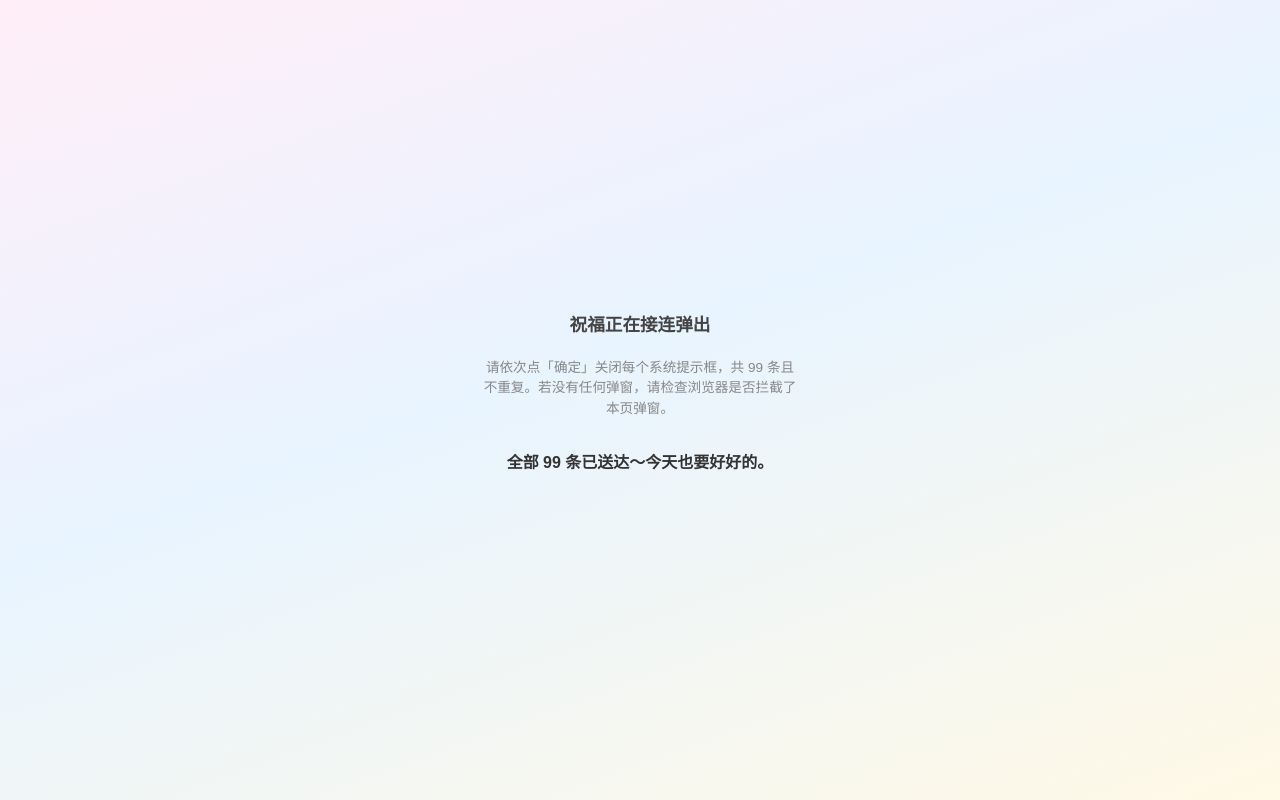
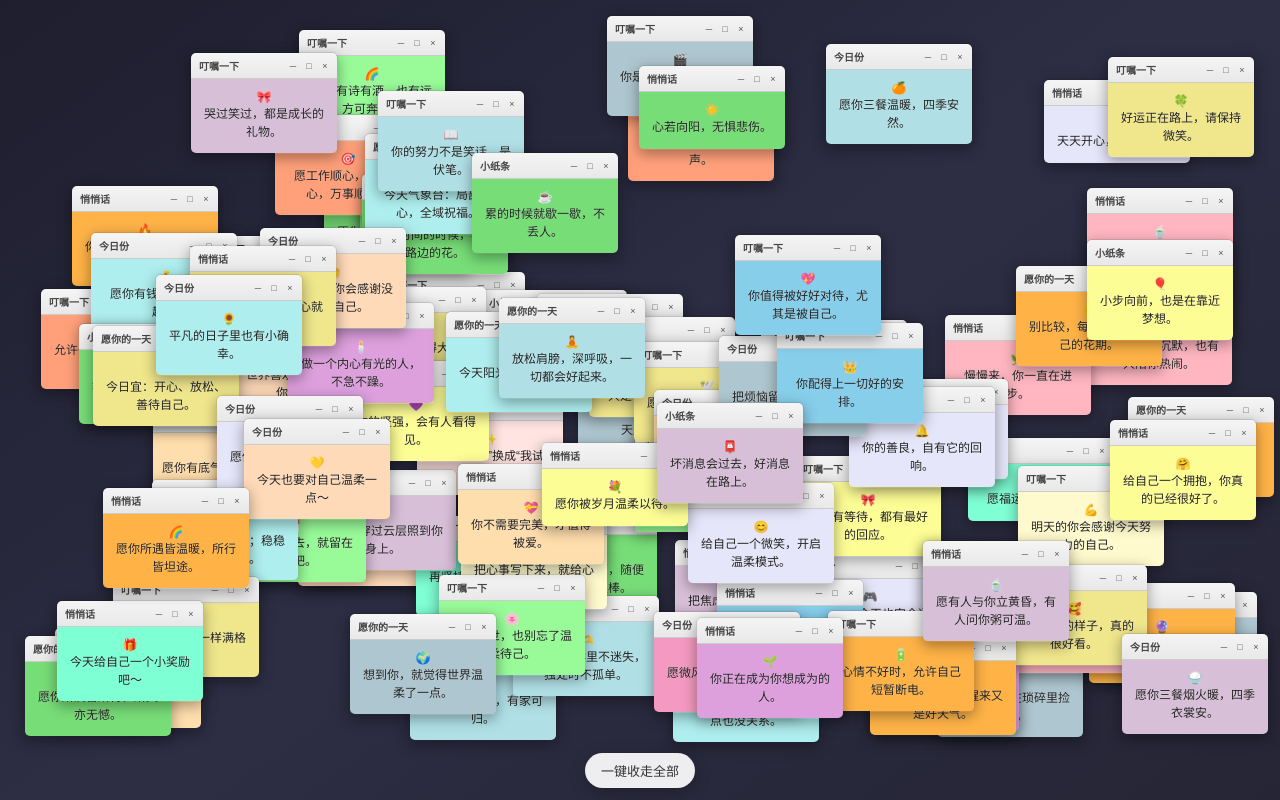
Before and after one commit to qinghuan406/qh, a plain HTML site: page index.html in a window 1280 px wide. Drawn offline with Linux system fonts and the light colour scheme.

Commit message:
Update index.html

```diff
--- a/index.html
+++ b/index.html
@@ -3,31 +3,128 @@
 <head>
   <meta charset="UTF-8" />
   <meta name="viewport" content="width=device-width, initial-scale=1, maximum-scale=1, user-scalable=no" />
-  <title>祝福连弹</title>
+  <title>愿你的一天</title>
   <style>
     * { box-sizing: border-box; }
-    body {
+    html, body {
       margin: 0;
-      min-height: 100vh;
-      font-family: "PingFang SC", "Microsoft YaHei", sans-serif;
-      background: linear-gradient(160deg, #ffeef8 0%, #e8f4ff 45%, #fff9e6 100%);
+      height: 100%;
+      overflow: hidden;
+      font-family: "PingFang SC", "Microsoft YaHei", "SimHei", sans-serif;
+      background: #2b2b2b;
+      touch-action: manipulation;
+    }
+    #stage {
+      position: fixed;
+      inset: 0;
+      overflow: hidden;
+      background: linear-gradient(145deg, #1e1e2e 0%, #2d2d44 50%, #252535 100%);
+    }
+    .mini-win {
+      position: absolute;
+      width: 148px;
+      max-width: 42vw;
+      border-radius: 6px;
+      border: 1px solid rgba(0, 0, 0, 0.18);
+      box-shadow:
+        0 4px 14px rgba(0, 0, 0, 0.35),
+        0 0 0 1px rgba(255, 255, 255, 0.06) inset;
+      overflow: hidden;
+      opacity: 0;
+      transform: scale(0.85);
+      animation: winIn 0.22s ease forwards;
+    }
+    @keyframes winIn {
+      to {
+        opacity: 1;
+        transform: scale(1);
+      }
+    }
+    .mini-win-title {
+      height: 26px;
+      background: linear-gradient(180deg, #f5f5f5 0%, #e8e8e8 100%);
       display: flex;
-      flex-direction: column;
+      align-items: center;
+      justify-content: space-between;
+      padding: 0 6px 0 8px;
+      font-size: 10px;
+      color: #666;
+      border-bottom: 1px solid #ccc;
+      cursor: default;
+      user-select: none;
+    }
+    .mini-win-title span.title-text {
+      flex: 1;
+      overflow: hidden;
+      text-overflow: ellipsis;
+      white-space: nowrap;
+      font-weight: 600;
+      color: #444;
+    }
+    .mini-win-btns {
+      display: flex;
+      gap: 4px;
+      align-items: center;
+      flex-shrink: 0;
+    }
+    .mini-win-btns i {
+      font-style: normal;
+      width: 12px;
+      height: 12px;
+      line-height: 12px;
+      text-align: center;
+      font-size: 9px;
+      color: #555;
+      border-radius: 2px;
+    }
+    .mini-win-btns i:hover { background: rgba(0, 0, 0, 0.08); }
+    .mini-win-btns i.close:hover {
+      background: #e81123;
+      color: #fff;
+    }
+    .mini-win-body {
+      padding: 10px 8px 12px;
+      font-size: 12px;
+      line-height: 1.45;
+      text-align: center;
+      min-height: 56px;
+      max-height: 92px;
+      overflow-y: auto;
+      word-break: break-word;
+      display: flex;
       align-items: center;
       justify-content: center;
-      padding: 1.25rem;
-      text-align: center;
+      flex-direction: column;
+      color: #222;
+      text-shadow: 0 0 1px rgba(255, 255, 255, 0.4);
+      -webkit-overflow-scrolling: touch;
     }
-    h1 { font-size: 1.1rem; color: #444; margin: 0 0 0.5rem; font-weight: 600; }
-    .tip { font-size: 0.85rem; color: #888; line-height: 1.5; max-width: 20rem; }
-    .done { margin-top: 1rem; font-size: 1rem; color: #333; font-weight: 600; display: none; }
-    .done.show { display: block; }
+    .toolbar {
+      position: fixed;
+      left: 50%;
+      bottom: 12px;
+      transform: translateX(-50%);
+      z-index: 99999;
+      display: flex;
+      gap: 8px;
+    }
+    .toolbar button {
+      font-size: 13px;
+      padding: 8px 16px;
+      border: none;
+      border-radius: 999px;
+      background: rgba(255, 255, 255, 0.92);
+      color: #333;
+      box-shadow: 0 4px 16px rgba(0, 0, 0, 0.25);
+    }
+    .toolbar button:active { opacity: 0.88; }
   </style>
 </head>
 <body>
-  <h1>祝福正在接连弹出</h1>
-  <p class="tip">请依次点「确定」关闭每个系统提示框，共 99 条且不重复。若没有任何弹窗，请检查浏览器是否拦截了本页弹窗。</p>
-  <p id="done" class="done" role="status">全部 99 条已送达～今天也要好好的。</p>
+  <div id="stage" aria-label="祝福小窗"></div>
+  <div class="toolbar">
+    <button type="button" id="btnClear">一键收走全部</button>
+  </div>
 
   <script>
     (function () {
@@ -133,6 +230,15 @@
         { text: "最后一句话还是想说：天天开心！", emoji: "🌸" }
       ];
 
+      var bgColors = [
+        "#FFB6C1", "#87CEEB", "#FFFACD", "#DDA0DD", "#FFE4E1",
+        "#98FB98", "#FFA07A", "#AFEEEE", "#F0E68C", "#E6E6FA",
+        "#FFDAB9", "#B0E0E6", "#FFDEAD", "#D8BFD8", "#7FFFD4",
+        "#FFB347", "#77DD77", "#F49AC2", "#AEC6CF", "#FDFD96"
+      ];
+
+      var titles = ["愿你的一天", "小纸条", "今日份", "悄悄话", "叮嘱一下"];
+
       function shuffle(arr) {
         var a = arr.slice();
         for (var i = a.length - 1; i > 0; i--) {
@@ -144,20 +250,73 @@
         return a;
       }
 
-      function run() {
-        var order = shuffle(lines);
-        var n = order.length;
-        for (var i = 0; i < n; i++) {
-          var item = order[i];
-          alert("【" + (i + 1) + " / " + n + "】" + item.emoji + "\n\n" + item.text);
-        }
-        document.getElementById("done").classList.add("show");
+      function rand(min, max) {
+        return min + Math.random() * (max - min);
       }
 
+      function spawnWindows() {
+        var stage = document.getElementById("stage");
+        var order = shuffle(lines);
+        var vw = window.innerWidth;
+        var vh = window.innerHeight;
+        var winW = Math.min(148, vw * 0.42);
+        var winH = 26 + 72;
+
+        order.forEach(function (item, i) {
+          setTimeout(function () {
+            var el = document.createElement("div");
+            el.className = "mini-win";
+            el.style.animationDelay = "0s";
+            el.style.zIndex = String(100 + i);
+
+            var maxX = Math.max(4, vw - winW - 4);
+            var maxY = Math.max(4, vh - winH - 56);
+            el.style.left = rand(4, maxX) + "px";
+            el.style.top = rand(4, maxY) + "px";
+
+            var bg = bgColors[i % bgColors.length];
+            if (Math.random() > 0.5) {
+              bg = bgColors[Math.floor(Math.random() * bgColors.length)];
+            }
+
+            var title = titles[Math.floor(Math.random() * titles.length)];
+
+            el.innerHTML =
+              '<div class="mini-win-title">' +
+              '<span class="title-text">' + title + "</span>" +
+              '<span class="mini-win-btns">' +
+              '<i>─</i><i>□</i><i class="close" title="关闭">×</i>' +
+              "</span></div>" +
+              '<div class="mini-win-body" style="background-color:' + bg + '">' +
+              item.emoji +
+              "<br/>" +
+              escapeHtml(item.text) +
+              "</div>";
+
+            el.querySelector(".close").addEventListener("click", function (e) {
+              e.stopPropagation();
+              el.remove();
+            });
+
+            stage.appendChild(el);
+          }, i * 35);
+        });
+      }
+
+      function escapeHtml(s) {
+        var d = document.createElement("div");
+        d.textContent = s;
+        return d.innerHTML;
+      }
+
+      document.getElementById("btnClear").addEventListener("click", function () {
+        document.getElementById("stage").innerHTML = "";
+      });
+
       if (document.readyState === "loading") {
-        document.addEventListener("DOMContentLoaded", run);
+        document.addEventListener("DOMContentLoaded", spawnWindows);
       } else {
-        run();
+        spawnWindows();
       }
     })();
   </script>
```
